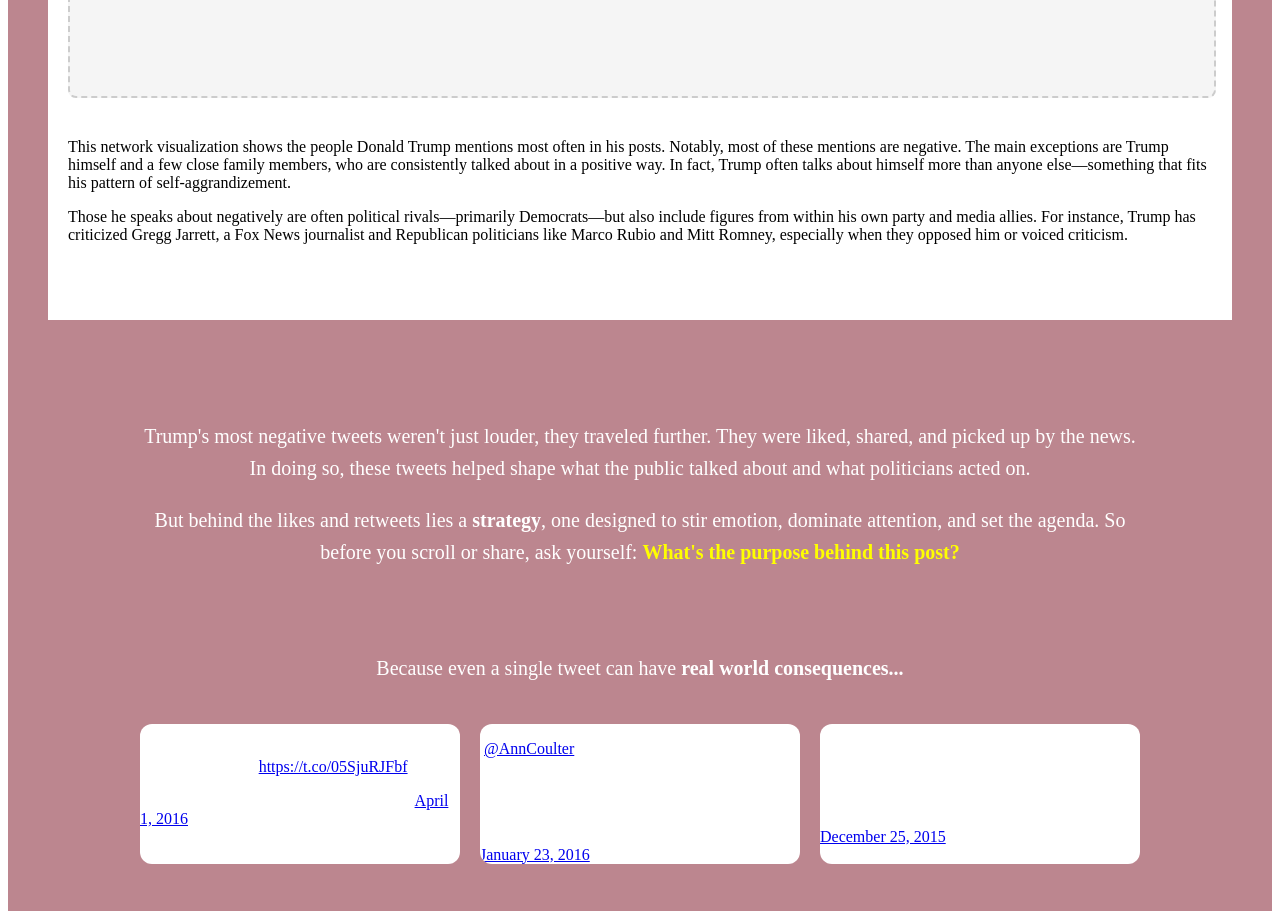
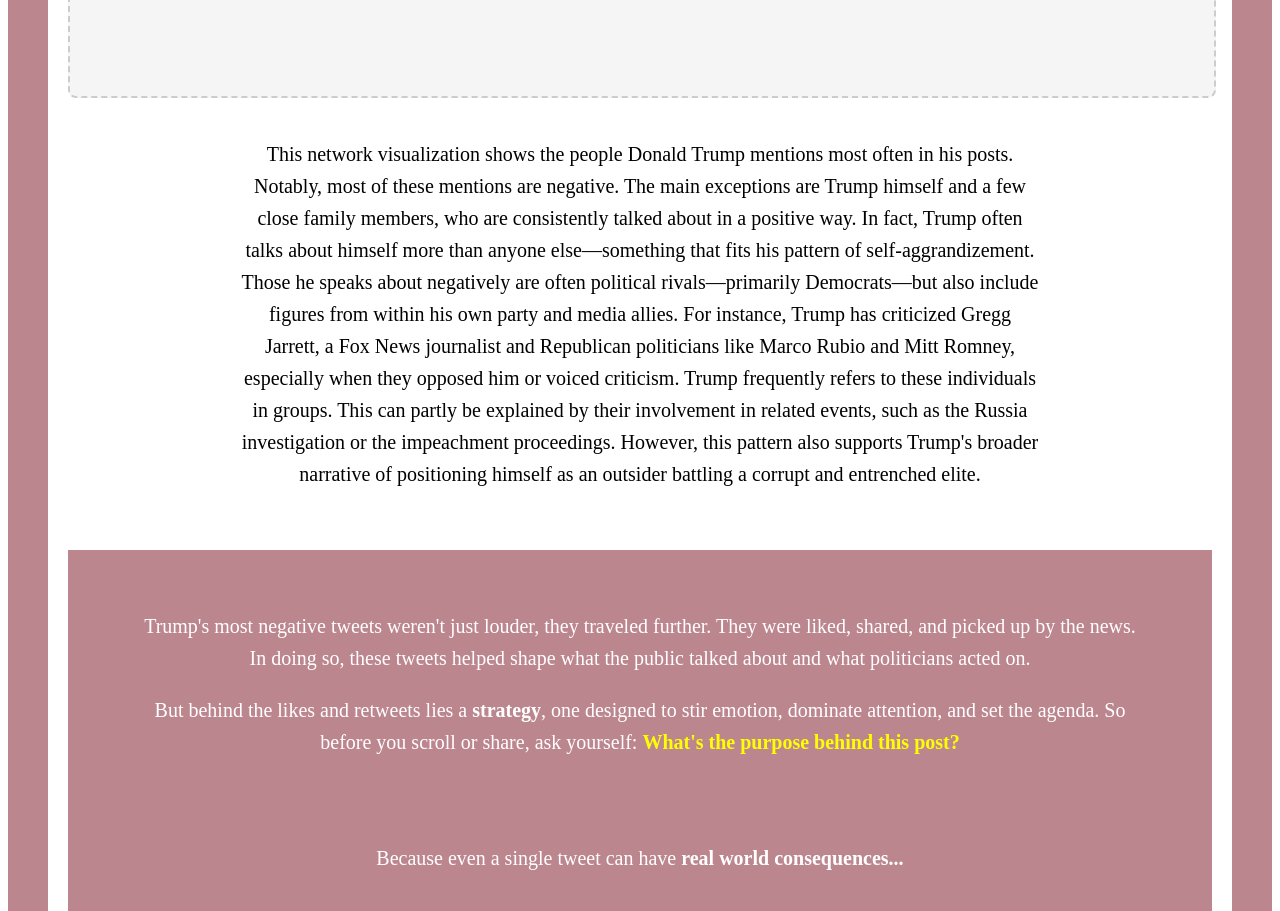
Before and after one commit to EmmaLefever/Data_Viz_Website_Storyline, a website built with Vite: page index.html in a window 1280 px wide. Shown: the part 8360-9271 px from the top of the page. Built offline with nearby package versions, Linux system fonts and the light colour scheme; files whose address does not match are found by name; what graphology-gexf would draw is missing.

Commit message:
Update_text_network3

```diff
--- a/index.html
+++ b/index.html
@@ -359,12 +359,16 @@
                 </div>
                 <script type="module" src="src/index.ts"></script>
             </div>
+            <div class="visualization-text">
+                        <p> This network visualization shows the people Donald Trump mentions most often in his posts. Notably, most of these mentions are negative. The main exceptions are Trump himself and a few close family members, who are consistently talked about in a positive way. In fact, Trump often talks about himself more than anyone else—something that fits his pattern of self-aggrandizement.
 
+                            Those he speaks about negatively are often political rivals—primarily Democrats—but also include figures from within his own party and media allies. For instance, Trump has criticized Gregg Jarrett, a Fox News journalist and Republican politicians like Marco Rubio and Mitt Romney, especially when they opposed him or voiced criticism.
+
+                            Trump frequently refers to these individuals in groups. This can partly be explained by their involvement in related events, such as the Russia investigation or the impeachment proceedings. However, this pattern also supports Trump's broader narrative of positioning himself as an outsider battling a corrupt and entrenched elite. </p>
+                    </div>
 
         </div>
-        <p> This network visualization shows the people Donald Trump mentions most often in his posts. Notably, most of these mentions are negative. The main exceptions are Trump himself and a few close family members, who are consistently talked about in a positive way. In fact, Trump often talks about himself more than anyone else—something that fits his pattern of self-aggrandizement.</p>
-        <p> Those he speaks about negatively are often political rivals—primarily Democrats—but also include figures from within his own party and media allies. For instance, Trump has criticized Gregg Jarrett, a Fox News journalist and Republican politicians like Marco Rubio and Mitt Romney, especially when they opposed him or voiced criticism. </p>
-    </div>
+
 
     <div class="ending-container">
         <div class="ending-content">
```
